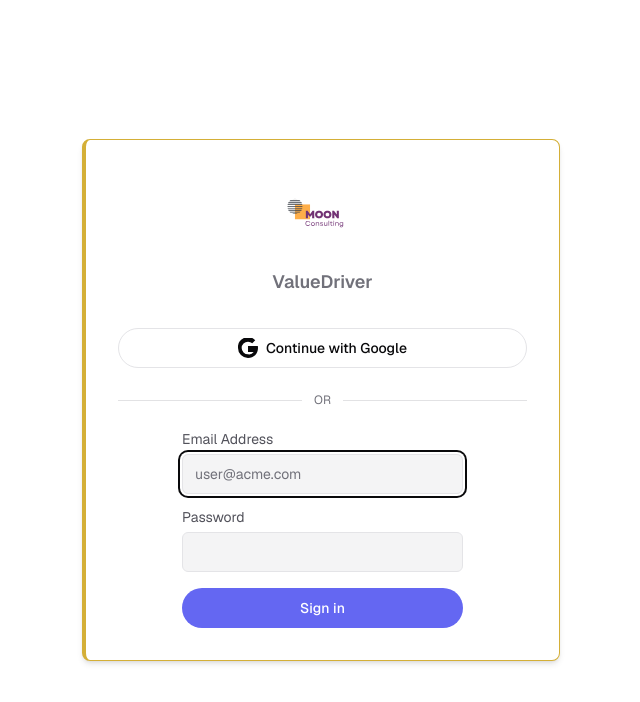
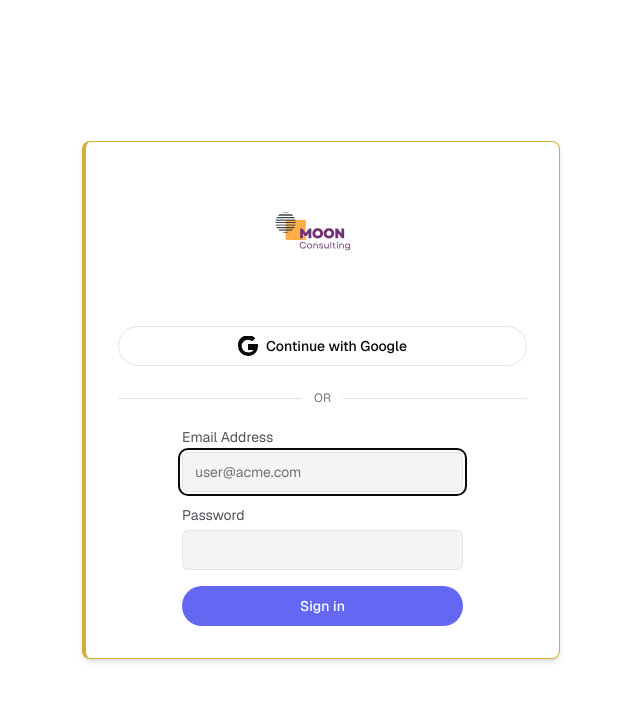
Before and after one commit to rateshsachdeva/valuedriver, a Next.js app: page /login in a window 1280 px wide. Shown: the top 702 px of the page, without its empty margins (319-959 px from the left). Built offline with nearby package versions, Linux system fonts and the light colour scheme.

Commit message:
Update page.tsx

```diff
--- a/app/(auth)/login/page.tsx
+++ b/app/(auth)/login/page.tsx
@@ -41,11 +41,8 @@
         "
       >
        <div className="flex flex-col items-center pt-6">
-        <img src="/logo.svg" alt="Logo" className="h-24 w-auto" />
-        <span className="mt-2 text-lg font-semibold text-muted-foreground">
-          ValueDriver
-        </span>
-      </div>
+        <img src="/logo.svg" alt="Logo" className="h-32 w-auto" />
+       </div>
         <CardContent className="space-y-6 p-8">
           {/* Google OAuth button */}
           <Button
```
